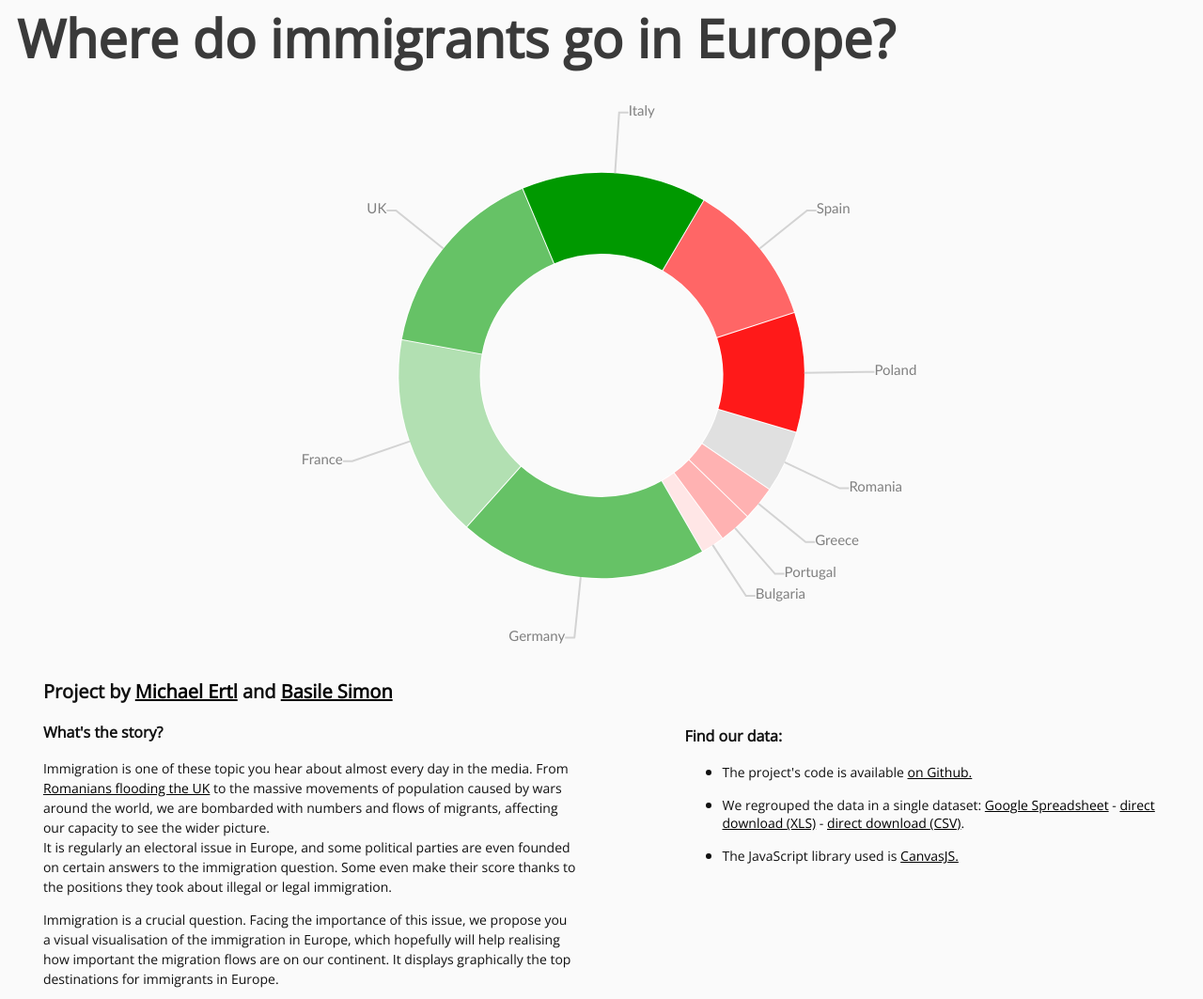
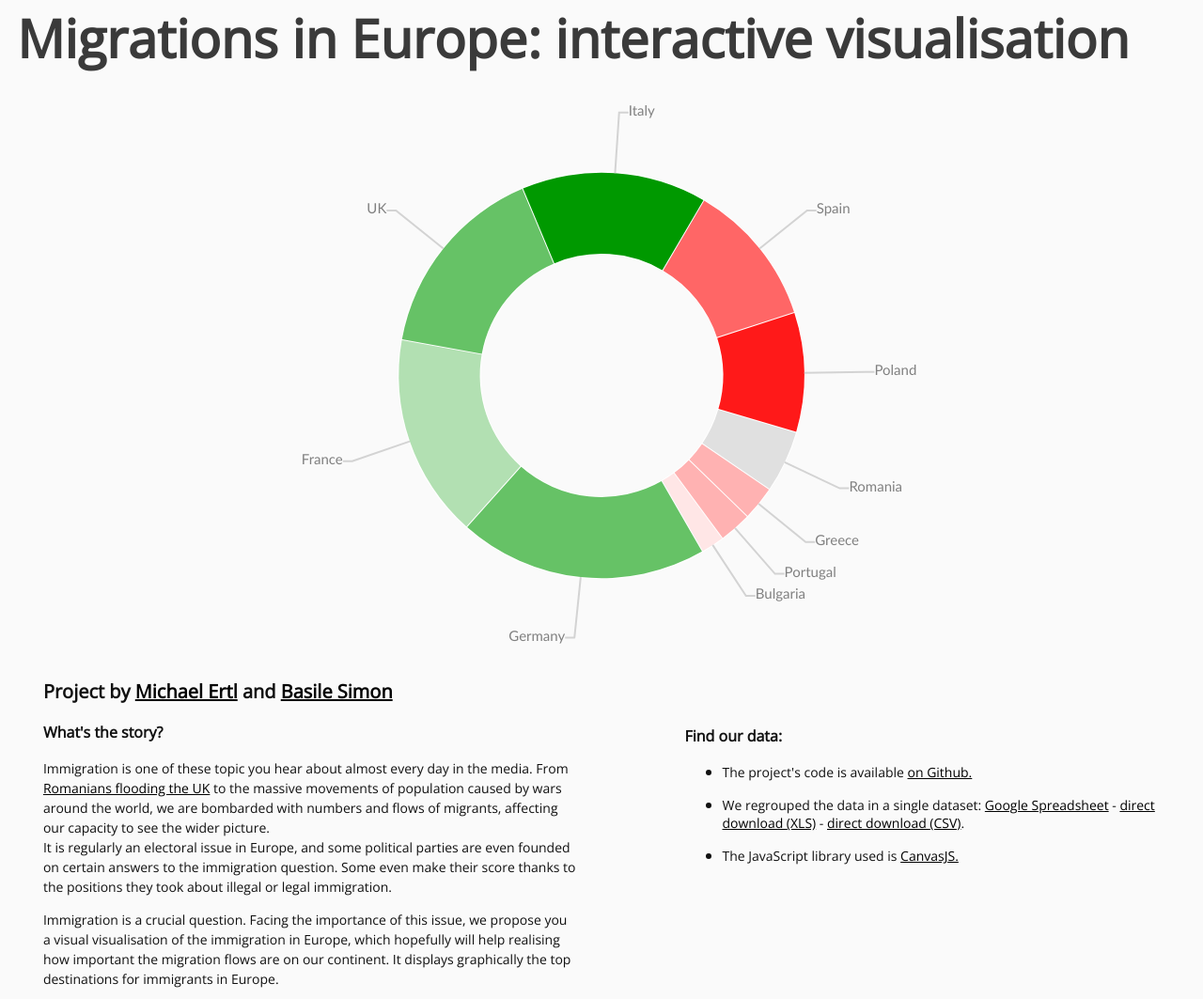
Before and after one commit to CityJourno/basilesimon.github.io, a plain HTML site: page index.html in a window 1280 px wide. Shown: the top 1063 px of the page at 94% size. Drawn offline with nearby package versions, Linux system fonts and the light colour scheme.

Commit message:
Update index.html

```diff
--- a/index.html
+++ b/index.html
@@ -66,7 +66,7 @@
             creditText: "",
 
             title:{
-                text: "Where do immigrants go in Europe?",
+                text: "Migrations in Europe: interactive visualisation",
                 fontFamily: "'Open Sans', Helvetica, sans-serif",
                 horizontalAlign: "left",
             },
@@ -89,17 +89,17 @@
                 showInLegend: false,
 
                 dataPoints: [
-                {name: "Germany", y: 80523746, label: "Germany", imageUrl: "img/germany.svg", sp: 195842, fr: 124799, it: 44000, pl: 147800, uk:124000,
-                	toolTipContent: "<strong>{name}</strong>:<br>to Spain: {sp}<br>to France: {fr}<br>to Italy: {it}<br>to Poland: {pl}<br>to the UK: {uk}"},
-				{name: "France", y: 65633194, label: "France", imageUrl:"img/france.svg", sp: 122385, uk: 120000, ger: 113885, it: 34000, po: 5985,toolTipContent: "<strong>{name}</strong>:<br>to Spain: {sp}<br>to the UK: {uk}<br>to Germany: {ger}<br>to Italy: {it}<br>to Portugal: {po}"},
-                {name: "UK", y: 63887988, label: "UK", imageUrl: "img/uk.svg", sp: 390880, fr: 153598, ger: 100385, it: 30000, po: 23608, toolTipContent: "<strong>{name}</strong>:<br>to Spain: {sp}<br>to France: {fr}<br>to Germany: {ger}<br>to Italy: {it}<br>to Portugal: {po}"},
-                {name: "Italy", y: 59685227, label: "Italy", imageUrl: "img/italy.svg", ger: 529417, fr: 303923, sp: 187847, uk: 112000, po: 5985, toolTipContent: "<strong>{name}</strong>:<br>to Germany: {ger}<br>to France: {fr}<br>to Spain: {sp}<br>to the UK: {uk}<br>to Portugal: {po}"},
-                {name: "Spain", y: 46704308, label: "Spain", imageUrl:"img/spain.svg", fr: 248324, ger: 120231, uk: 71000, it: 20000, po: 18030, toolTipContent:"<strong>{name}</strong>:<br>to France: {fr}<br>to Germany: {ger}<br>to the UK: {uk}<br>to Italy: {it}<br>to Portugal: {po}"},
-                {name: "Poland", y: 38533299, label: "Poland", imageUrl:"img/poland.svg", uk:576000, ger: 532375, it: 112000, fr: 92255, sp: 85862, toolTipContent:"<strong>{name}</strong>:<br>to the UK: {uk}<br>to Germany: {ger}<br> to Italy: {it}<br>to France: {fr}<br>to Spain: {sp}"},
-                {name: "Romania", y: 20057458, label: "Romania", imageUrl:"img/romania.svg", it: 997000, sp: 864278, ger: 205026, uk: 79000, gr: 46523, toolTipContent: "<strong>{name}</strong>:<br>to Italy: {it}<br>to Spain: {sp}<br>to Germany: {ger}<br>to the UK: {uk}<br>to Greece: {gr}"},
-                {name: "Greece", y: 11062508, label: "Greece", imageUrl:"img/greece.svg", ger: 298254, uk: 29000, fr: 9630, ro: 6472, bu: 1253, toolTipContent:"<strong>{name}</strong>:<br>to Germany: {ger}<br>to the UK: {uk}<br>to France: {fr}<br>to Romania: {ro}<br>to Bulgaria: {bu}"},
-                {name: "Portugal", y: 10487289, label: "Portugal", imageUrl:"img/portugal.svg", fr: 588276, sp: 140706, ger: 120560, uk: 102000, toolTipContent:"<strong>{name}</strong>:<br>to France: {fr}<br>to Spain: {sp}<br>to Germany: {ger}<br>to the UK: {uk}"},
-                {name: "Bulgaria", y: 7284552, label: "Bulgaria", imageUrl: "img/bulgaria.svg", sp: 172634, ger: 118759, gr: 75915, it: 53000, uk: 46000, toolTipContent:"<strong>{name}</strong>:<br>to Spain: {sp}<br>to Germany: {ger}<br>to Greece: {gr}<br>to Italy: {it}<br>to the UK: {uk}"},
+                {name: "Germany", y: 80523746, label: "Germany", imageUrl: "img/germany.svg", sp: 195842, fr: 124799, it: 44000, pl: 147800, uk:124000, pop: 80.5, nm: 240000,
+                	toolTipContent: "<strong>{name}</strong>:<br>Population: {pop} million<br><br>living in Spain: {sp}<br>living in France: {fr}<br>living in Italy: {it}<br>living in Poland: {pl}<br>living in the UK: {uk}<br><br>net migration: {nm}"},
+				{name: "France", y: 65633194, label: "France", imageUrl:"img/france.svg", sp: 122385, uk: 120000, ger: 113885, it: 34000, po: 5985, pop: 65.6, nm: 54000, toolTipContent: "<strong>{name}</strong>:<br>Population: {pop} million<br><br>living in Spain: {sp}<br>living in the UK: {uk}<br>living in Germany: {ger}<br>living in Italy: {it}<br>living in Portugal: {po}<br><br>net migration: {nm}"},
+                {name: "UK", y: 63887988, label: "UK", imageUrl: "img/uk.svg", sp: 390880, fr: 153598, ger: 100385, it: 30000, po: 23608, pop: 63.9, nm: 215000, toolTipContent: "<strong>{name}</strong>:<br>Population: {pop} million<br><br>living in Spain: {sp}<br>living in France: {fr}<br>living in Germany: {ger}<br>living in Italy: {it}<br>living in Portugal: {po}<br><br>net migration: {nm}"},
+                {name: "Italy", y: 59685227, label: "Italy", imageUrl: "img/italy.svg", ger: 529417, fr: 303923, sp: 187847, uk: 112000, po: 5985, pop: 59.7, nm: 303000, toolTipContent: "<strong>{name}</strong>:<br>Population: {pop} million<br><br>living in Germany: {ger}<br>living in France: {fr}<br>living in Spain: {sp}<br>living in the UK: {uk}<br>living in Portugal: {po}<br><br>net migration: {nm}"},
+                {name: "Spain", y: 46704308, label: "Spain", imageUrl:"img/spain.svg", fr: 248324, ger: 120231, uk: 71000, it: 20000, po: 18030, pop: 46.7, nm: 38000, toolTipContent:"<strong>{name}</strong>:<br>Population: {pop} million<br><br>living in France: {fr}<br>living in Germany: {ger}<br>living in the UK: {uk}<br>living in Italy: {it}<br>living in Portugal: {po}<br><br>net migration: -{nm}"},
+                {name: "Poland", y: 38533299, label: "Poland", imageUrl:"img/poland.svg", uk:576000, ger: 532375, it: 112000, fr: 92255, sp: 85862, pop: 38.5, nm: 109000, toolTipContent:"<strong>{name}</strong>:<br>Population: {pop} million<br><br>living in the UK: {uk}<br>living in Germany: {ger}<br> living in Italy: {it}<br>living in France: {fr}<br>living in Spain: {sp}<br><br>net migration: -{nm}"},
+                {name: "Romania", y: 20057458, label: "Romania", imageUrl:"img/romania.svg", it: 997000, sp: 864278, ger: 205026, uk: 79000, gr: 46523, pop: 20.1, toolTipContent: "<strong>{name}</strong>:<br>Population: {pop} million<br><br>living in Italy: {it}<br>living in Spain: {sp}<br>living in Germany: {ger}<br>living in the UK: {uk}<br>living in Greece: {gr}<br><br>net migration: not available"},
+                {name: "Greece", y: 11062508, label: "Greece", imageUrl:"img/greece.svg", ger: 298254, uk: 29000, fr: 9630, ro: 6472, bu: 1253, pop: 11.1, nm: 15000, toolTipContent:"<strong>{name}</strong>:<br>Population: {pop} million<br><br>living in Germany: {ger}<br>living in the UK: {uk}<br>living in France: {fr}<br>living in Romania: {ro}<br>living in Bulgaria: {bu}<br><br>net migration: -{nm}"},
+                {name: "Portugal", y: 10487289, label: "Portugal", imageUrl:"img/portugal.svg", fr: 588276, sp: 140706, ger: 120560, uk: 102000, pop: 10.5, nm: 24000, toolTipContent:"<strong>{name}</strong>:<br>Population: {pop} million<br><br>living in France: {fr}<br>living in Spain: {sp}<br>living in Germany: {ger}<br>living in the UK: {uk}<br><br>net migration: -{nm}"},
+                {name: "Bulgaria", y: 7284552, label: "Bulgaria", imageUrl: "img/bulgaria.svg", sp: 172634, ger: 118759, gr: 75915, it: 53000, uk: 46000, pop: 7.3, nm: 900, toolTipContent:"<strong>{name}</strong>:<br>Population: {pop} million<br><br>living in Spain: {sp}<br>living in Germany: {ger}<br>living in Greece: {gr}<br>living in Italy: {it}<br>living in the UK: {uk}<br><br>net migration: -{nm}**"},
                 ]
             }
             ]
@@ -107,7 +107,7 @@
 
         var dataPoints = chart.options.data[0].dataPoints;
         for(var i = 0; i < dataPoints.length; i++){
-            dataPoints[i].click = updateBackgroundImage;
+            dataPoints[i].mouseover = updateBackgroundImage;
         }
 
         chart.render();
```
